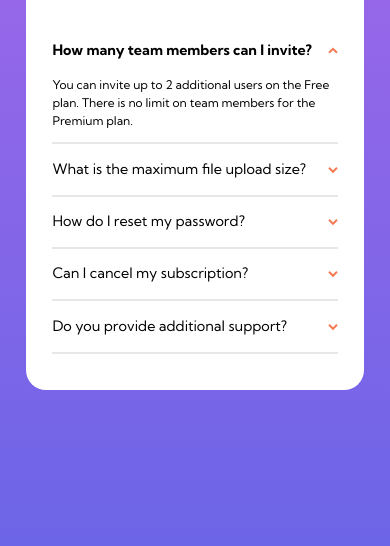
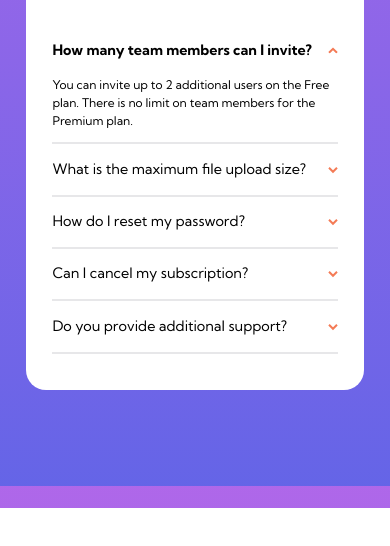
Before and after one commit to trafiki/faq-accordion-card-main, a plain HTML site: page index.html in a window 390 px wide. Shown: the part 336-882 px from the top of the page. After the commit the page ends 844 px from the top, so only its background shows below. Drawn offline with Linux system fonts and the light colour scheme.

Commit message:
Fix background error on mobile landscape

```diff
--- a/style.css
+++ b/style.css
@@ -10,6 +10,7 @@ body {
   background-image: linear-gradient(hsl(273, 75%, 66%), hsl(240, 73%, 65%));
   font-size: 12px;
   font-family: 'Kumbh Sans', sans-serif;
+  height: 100vh;
 }
 
 .card>* {
@@ -19,7 +20,6 @@ body {
 main {
   display: flex;
   align-items: center;
-  /* height: 100vh; */
 }
 
 .info-col ul {
@@ -50,7 +50,6 @@ main {
 .cube-wrapper {
   margin: 0 auto;
   position: relative;
-  height: 100vh;
 }
 
 img.cube {
@@ -133,6 +132,10 @@ li.faq-item:hover h3 {
 
 /* MEDIA QUERIES */
 @media only screen and (max-width: 768px) {
+  body {
+    height: auto;
+  }
+
   .illustration, .cube, .bg-shadow {
     display: none;
   }
@@ -161,10 +164,6 @@ li.faq-item:hover h3 {
     text-align: center;
   }
 
-  main {
-    height: auto;
-  }
-
   .cube-wrapper {
     margin-top: 12em;
   }
```
